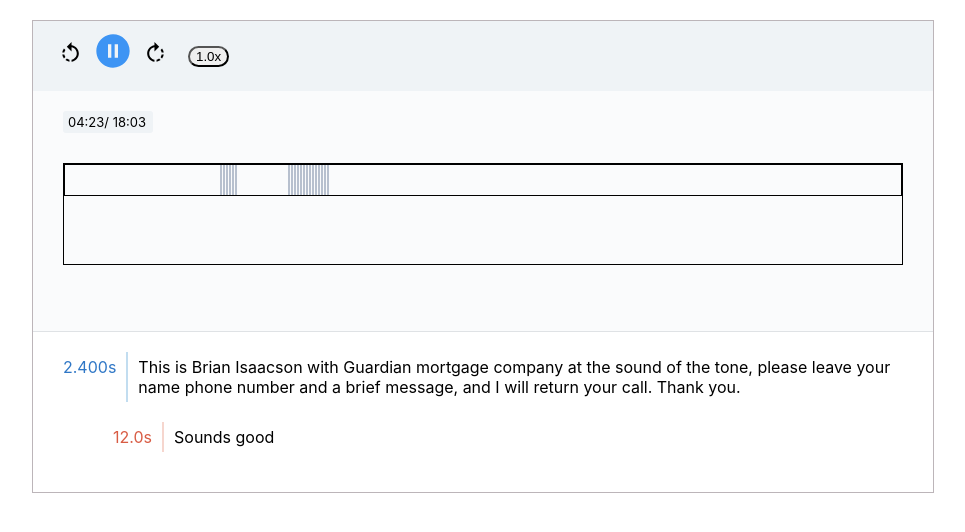
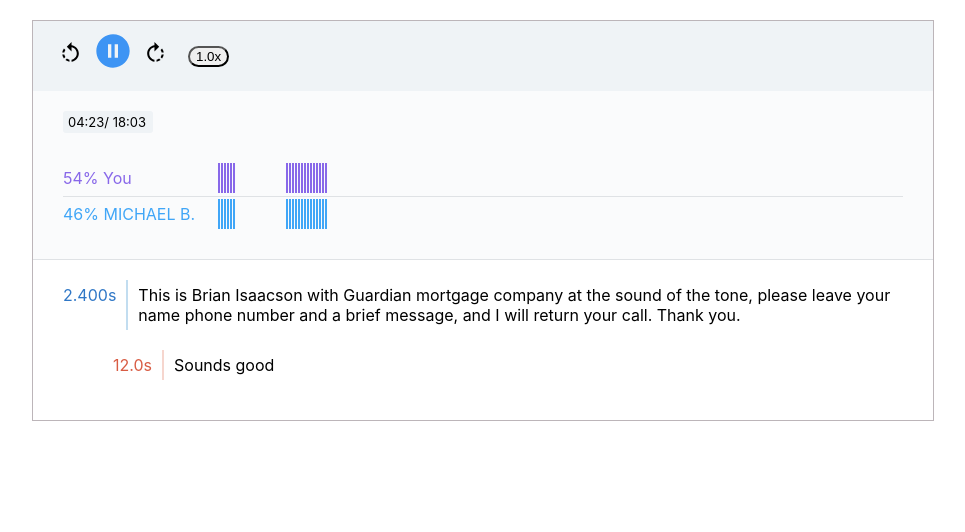
Before and after one commit to krishnau2/apollo-test, a React (Create React App) app: page / in a window 1280 px wide. Shown: the top 532 px of the page, without its empty margins (157-1122 px from the left). Built offline with nearby package versions, Linux system fonts and the light colour scheme.

Commit message:
Moving AudioGraph section to it's own component and fixed style issues.

```diff
--- a/src/App.css
+++ b/src/App.css
@@ -38,7 +38,6 @@
   padding-left: 30px;
   background-color: #fafbfc;
   border-bottom: 1px solid #dfe2e5;
-  height: 200px;
 }
 .timer {
   font-size: small;
@@ -48,22 +47,26 @@
   border-radius: 3px;
 }
 .graph-container {
-  height: 100px;
-  border: 1px solid;
   margin-top: 30px;
+  margin-bottom: 10px;
+}
+.seperator {
+  height: 1px;
+  border-bottom: 1px solid #dfe2e5;
+  margin-top: 2px;
+  margin-bottom: 2px;
 }
 .graph-row {
-  border: 1px solid;
   height: 30px;
 }
 .graph-name {
   width: 150px;
-  /* border: 1px solid; */
+
   height: 30px;
   float: left;
+  padding-top: 5px;
 }
 .graph {
-  /* border: 1px solid red; */
   height: 30px;
   margin-left: 5px;
   float: left;
@@ -74,13 +77,24 @@
 .bar {
   width: 1px;
   height: 30px;
-  border-left: 2px solid #b7c0ce;
-  /* margin-left: 1px; */
   display: inline-block;
 }
 .offset {
   margin-left: 50px;
 }
+.first .graph-name {
+  color: #8868e9;
+}
+.first .bar {
+  border-left: 2px solid #8868e9;
+}
+.second .graph-name {
+  color: #40a6f7;
+}
+.second .bar {
+  border-left: 2px solid #40a6f7;
+}
+
 .transcript-wrap {
   padding: 20px 30px;
 }
--- /dev/null
+++ b/src/components/AudioGraph.js
@@ -0,0 +1,69 @@
+import React from "react";
+
+const AudioGraph = () => {
+  return (
+    <div className="graph-container">
+      <div className="graph-row first">
+        <div className="graph-name">54% You</div>
+        <div className="graph">
+          <div className="graph-block ">
+            <span className="bar"></span>
+            <span className="bar"></span>
+            <span className="bar"></span>
+            <span className="bar"></span>
+            <span className="bar"></span>
+            <span className="bar"></span>
+          </div>
+          <div className="graph-block offset">
+            <span className="bar"></span>
+            <span className="bar"></span>
+            <span className="bar"></span>
+            <span className="bar"></span>
+            <span className="bar"></span>
+            <span className="bar"></span>
+            <span className="bar"></span>
+            <span className="bar"></span>
+            <span className="bar"></span>
+            <span className="bar"></span>
+            <span className="bar"></span>
+            <span className="bar"></span>
+            <span className="bar"></span>
+            <span className="bar"></span>
+          </div>
+        </div>
+      </div>
+      <div className="seperator"></div>
+      <div className="graph-row second">
+        <div className="graph-name">46% MICHAEL B.</div>
+        <div className="graph">
+          <div className="graph-block ">
+            <span className="bar"></span>
+            <span className="bar"></span>
+            <span className="bar"></span>
+            <span className="bar"></span>
+            <span className="bar"></span>
+            <span className="bar"></span>
+          </div>
+          <div className="graph-block offset">
+            <span className="bar"></span>
+            <span className="bar"></span>
+            <span className="bar"></span>
+            <span className="bar"></span>
+            <span className="bar"></span>
+            <span className="bar"></span>
+            <span className="bar"></span>
+            <span className="bar"></span>
+            <span className="bar"></span>
+            <span className="bar"></span>
+            <span className="bar"></span>
+            <span className="bar"></span>
+            <span className="bar"></span>
+            <span className="bar"></span>
+          </div>
+        </div>
+      </div>
+    </div>
+  );
+};
+
+export default AudioGraph;
--- a/src/components/Main.js
+++ b/src/components/Main.js
@@ -2,6 +2,7 @@ import React from "react";
 
 import AudioControl from "./AudioControl";
 import Transcript from "./Transcript";
+import AudioGraph from "./AudioGraph";
 import data from "../data";
 
 const Main = () => {
@@ -13,37 +14,7 @@ const Main = () => {
           <span className="current-time">04:23</span>
           <span className="total-time">/ 18:03</span>
         </div>
-        <div className="graph-container">
-          <div className="graph-row">
-            <div className="graph-name"></div>
-            <div className="graph">
-              <div className="graph-block ">
-                <span className="bar"></span>
-                <span className="bar"></span>
-                <span className="bar"></span>
-                <span className="bar"></span>
-                <span className="bar"></span>
-                <span className="bar"></span>
-              </div>
-              <div className="graph-block offset">
-                <span className="bar"></span>
-                <span className="bar"></span>
-                <span className="bar"></span>
-                <span className="bar"></span>
-                <span className="bar"></span>
-                <span className="bar"></span>
-                <span className="bar"></span>
-                <span className="bar"></span>
-                <span className="bar"></span>
-                <span className="bar"></span>
-                <span className="bar"></span>
-                <span className="bar"></span>
-                <span className="bar"></span>
-                <span className="bar"></span>
-              </div>
-            </div>
-          </div>
-        </div>
+        <AudioGraph />
       </div>
       <Transcript data={data} />
     </div>
```
